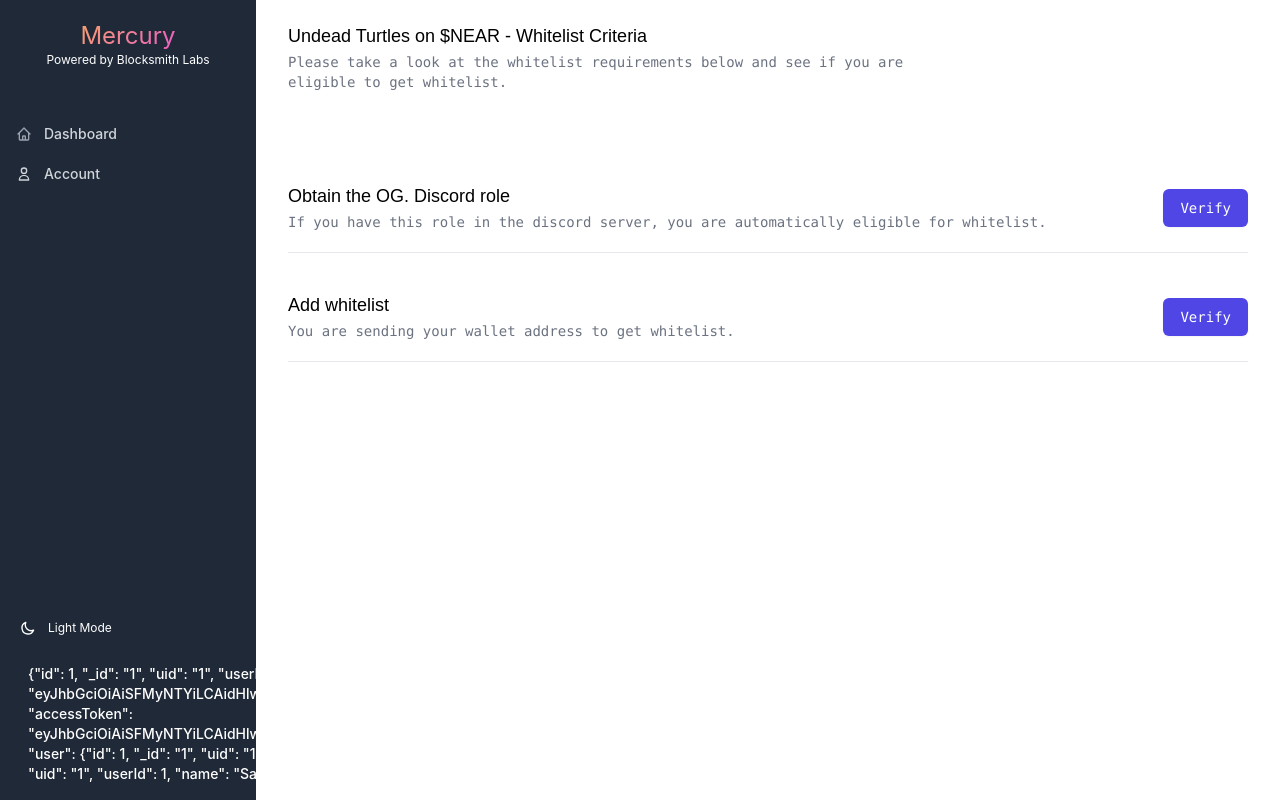
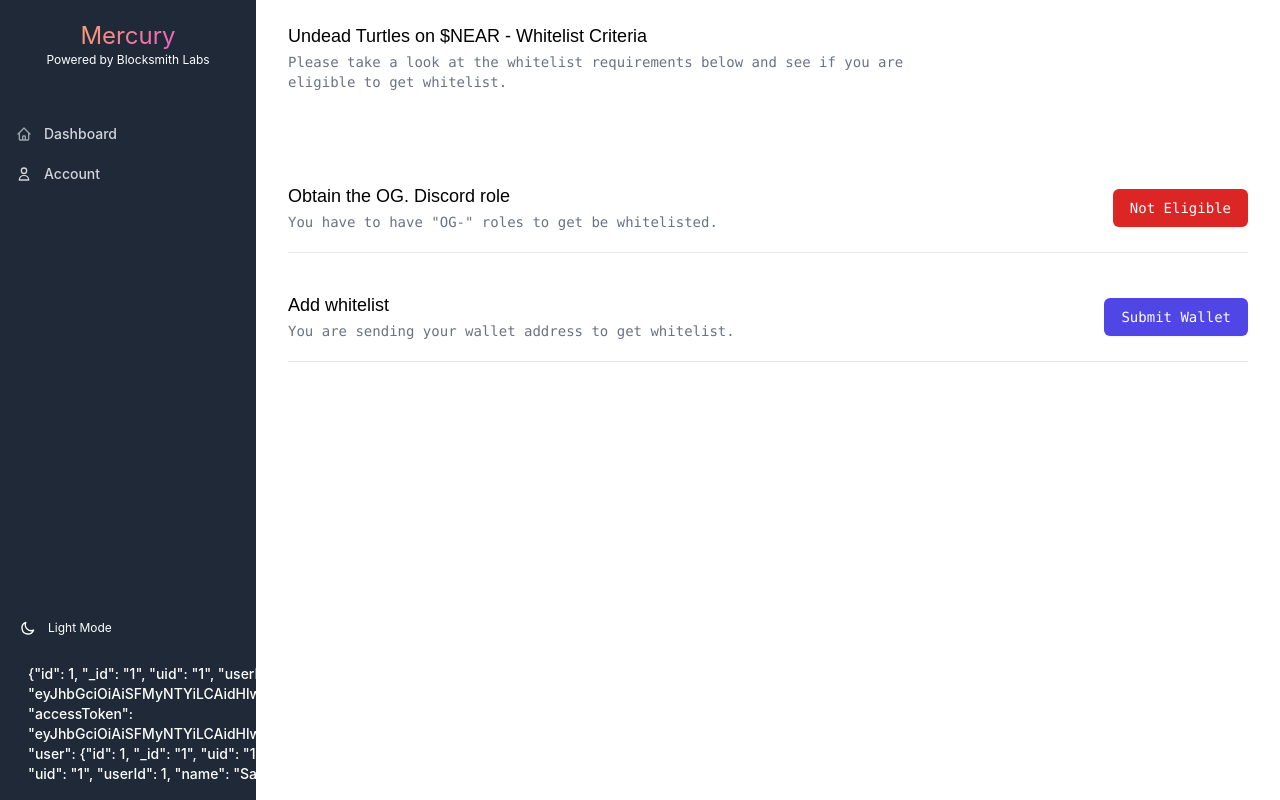
Before and after one commit to akachi1409/discord-server, a React (Create React App) app: page /dashboard/whitelist in a window 1280 px wide. Built offline with nearby package versions, Linux system fonts and the light colour scheme; sample sign-in values are in the browser's storage; the HTML template or start-up script is replaced by a standard one.

Commit message:
remove add role

```diff
--- a/src/page/dashboard/whitelist.js
+++ b/src/page/dashboard/whitelist.js
@@ -93,25 +93,24 @@
                         Obtain the OG. Discord role
                       </h3>
                       <p className="mt-1 text-sm text-gray-500 overflow-hidden overflow-ellipsis">
-                        If you have this role in the discord server, you are
-                        automatically eligible for whitelist.
+                        You have to have "OG-" roles to get be whitelisted.
                       </p>
                     </div>
                     <div className="mt-3 sm:mt-0 sm:ml-4">
                       {!role ? (
                         <button
                           type="button"
-                          onClick={()=> addRoleF()}
-                          className="inline-flex items-center px-4 py-2 border border-transparent rounded-md shadow-sm text-sm font-medium text-white bg-indigo-600 hover:bg-indigo-700 focus:outline-none focus:ring-2 focus:ring-offset-2 focus:ring-indigo-500"
+                          // onClick={()=> addRoleF()}
+                          className="inline-flex items-center px-4 py-2 border border-transparent rounded-md shadow-sm text-sm font-medium text-white bg-red-600 focus:outline-none focus:ring-2 focus:ring-offset-2 focus:ring-indigo-500 cursor-default"
                         >
-                          Verify
+                          Not Eligible
                         </button>
                       ) : (
                         <button
                           type="button"
-                          className="inline-flex items-center px-4 py-2 border border-transparent rounded-md shadow-sm text-sm font-medium text-white bg-red-600  focus:outline-none focus:ring-2 focus:ring-offset-2 focus:ring-indigo-500 cursor-default"
+                          className="inline-flex items-center px-4 py-2 border border-transparent rounded-md shadow-sm text-sm font-medium text-white  bg-indigo-600 focus:outline-none focus:ring-2 focus:ring-offset-2 focus:ring-indigo-500 cursor-default"
                         >
-                          Verified
+                          Eligible
                         </button>
                       )}
                     </div>
@@ -132,14 +131,14 @@
                           onClick={() => addwhitelistF()}
                           className="inline-flex items-center px-4 py-2 border border-transparent rounded-md shadow-sm text-sm font-medium text-white bg-indigo-600 hover:bg-indigo-700 focus:outline-none focus:ring-2 focus:ring-offset-2 focus:ring-indigo-500"
                         >
-                          Verify
+                          Submit Wallet
                         </button>
                       ) : (
                         <button
                           type="button"
                           className="inline-flex items-center px-4 py-2 border border-transparent rounded-md shadow-sm text-sm font-medium text-white bg-red-600 focus:outline-none focus:ring-2 focus:ring-offset-2 focus:ring-indigo-500 cursor-default"
                         >
-                          Verify
+                          Get Verified.
                         </button>
                       )}
                     </div>
```
Also changed, not shown: 6 other files (tests, documents, lock files or other folders).
